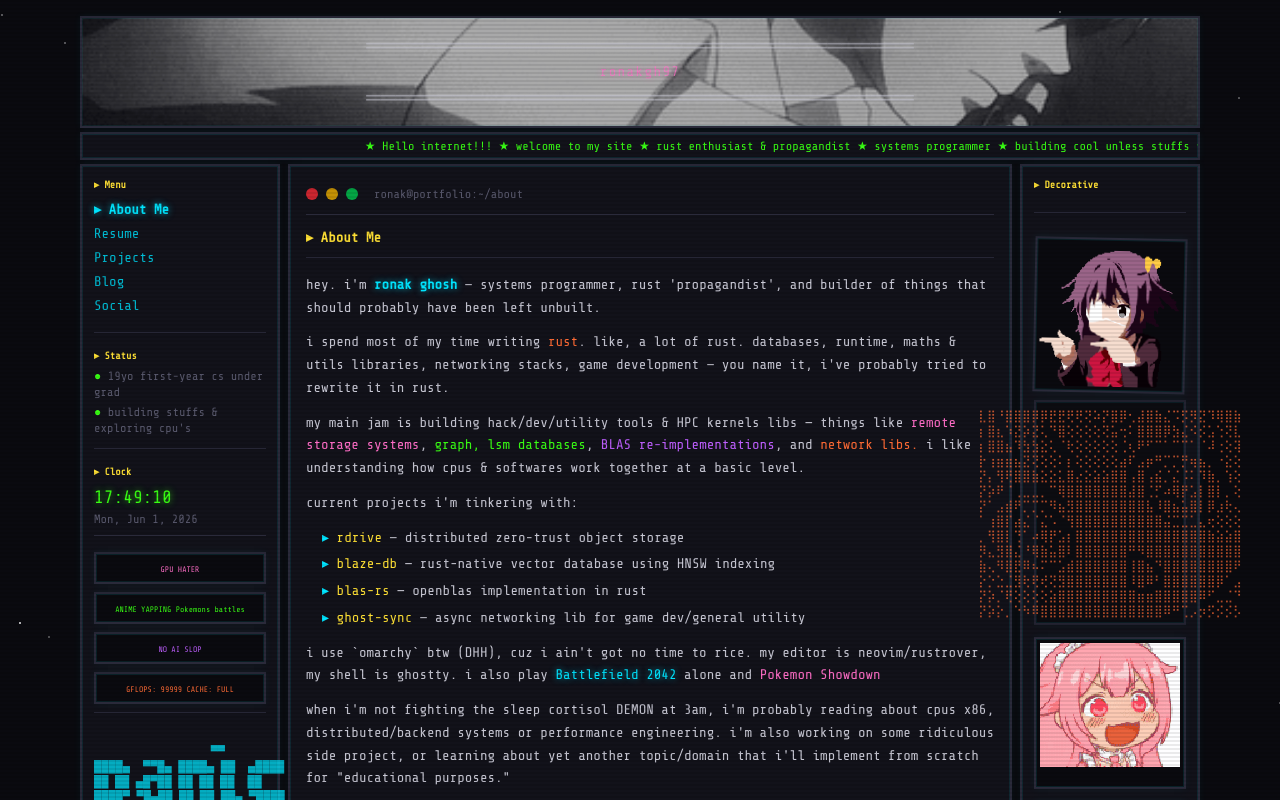
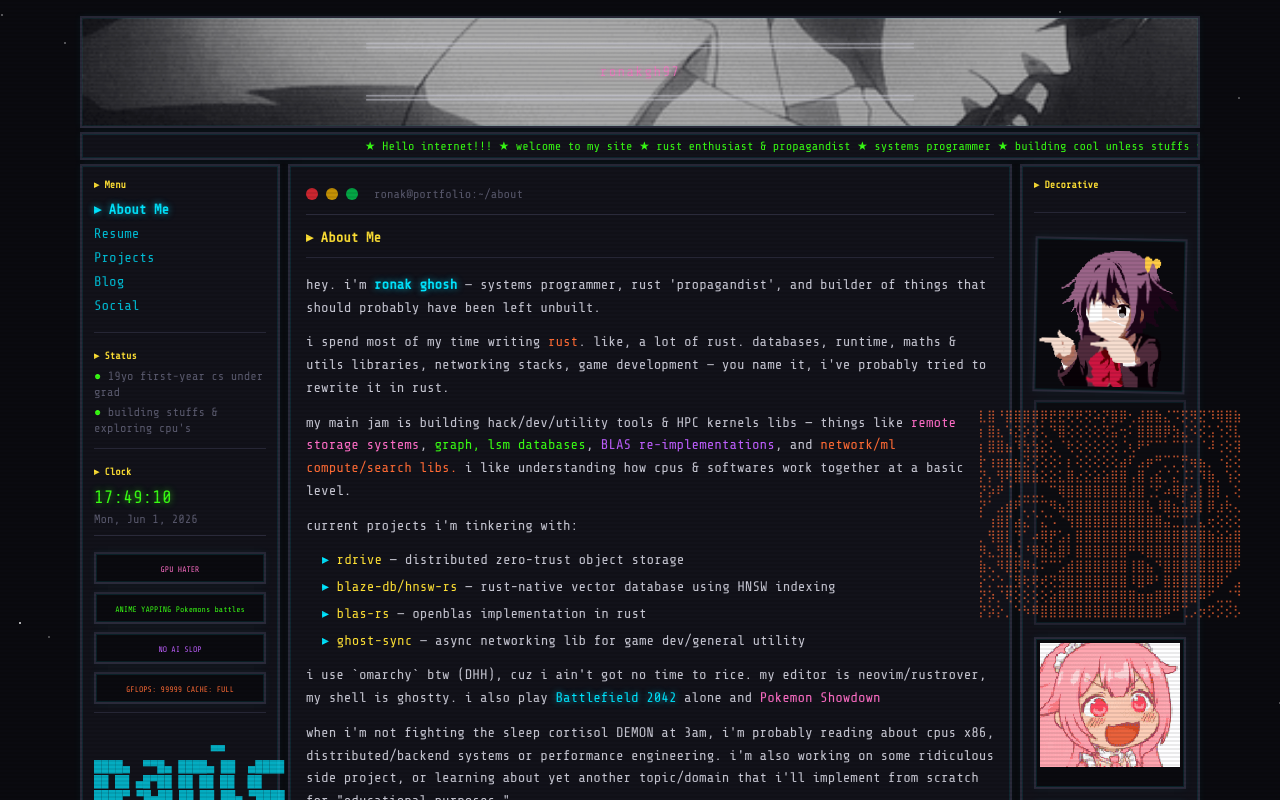
Before and after one commit to ronakgh97/me, a React (Vite) app: page / in a window 1280 px wide. Shown: the top 800 px of the page. Built offline with nearby package versions, Linux system fonts and the light colour scheme.

Commit message:
bit exp change

```diff
--- a/src/App.tsx
+++ b/src/App.tsx
@@ -295,7 +295,7 @@ function AboutPage() {
           <span className="text-retro-pink">remote storage systems</span>,{' '}
           <span className="text-retro-green">graph, lsm databases</span>,{' '}
           <span className="text-retro-purple">BLAS re-implementations</span>, and{' '}
-          <span className="text-retro-orange">network libs.</span> {' '}
+          <span className="text-retro-orange">network/ml compute/search libs.</span> {' '}
           i like understanding how cpus & softwares work together at a basic level.
         </p>
         <p>
@@ -303,7 +303,7 @@ function AboutPage() {
         </p>
         <ul className="list-none space-y-1 ml-4">
           <li><span className="text-retro-cyan">▸</span> <span className="text-retro-yellow">rdrive</span> — distributed zero-trust object storage</li>
-          <li><span className="text-retro-cyan">▸</span> <span className="text-retro-yellow">blaze-db</span> — rust-native vector database using HNSW indexing</li>
+          <li><span className="text-retro-cyan">▸</span> <span className="text-retro-yellow">blaze-db/hnsw-rs</span> — rust-native vector database using HNSW indexing</li>
           <li><span className="text-retro-cyan">▸</span> <span className="text-retro-yellow">blas-rs</span> — openblas implementation in rust</li>
           <li><span className="text-retro-cyan">▸</span> <span className="text-retro-yellow">ghost-sync</span> — async networking lib for game dev/general utility</li>
         </ul>
@@ -417,8 +417,8 @@ function ResumePage() {
           <div>
             <span className="text-retro-green font-bold">missile-sim</span> — <span className="text-retro-dim">Rust</span>
             <div className="text-retro-text ml-4 mt-1">
-              Missile guidance simulation/sandbox that visualizes various scenarios,
-              applies proportional navigation laws using forward kinematics.
+              Missile guidance simulation/sandbox library that help simulate/visualizes various scenarios,
+              applies proportional navigation laws using forward kinematics and guidance laws like PPN/TPN/AGN.
             </div>
           </div>
         </div>
@@ -508,11 +508,11 @@ function ProjectsPage() {
       name: 'missile-sim',
       lang: 'Rust',
       langColor: 'text-retro-orange',
-      description: 'A missile guidance simulation/sandbox that visualizes various scenarios, applies proportional navigation laws using forward kinematics.',
+      description: 'A missile guidance simulation/sandbox library that help simulate/visualizes various scenarios, applies proportional navigation laws using forward kinematics.',
       stars: 5,
       forks: 0,
       url: 'https://github.com/ronakgh97/missile-sim',
-      tags: ['simulation', 'physics', 'kinematics', 'visualization'],
+      tags: ['simulation', 'physics', 'kinematics', 'visualization', 'computational'],
     },
   ];
 
```
